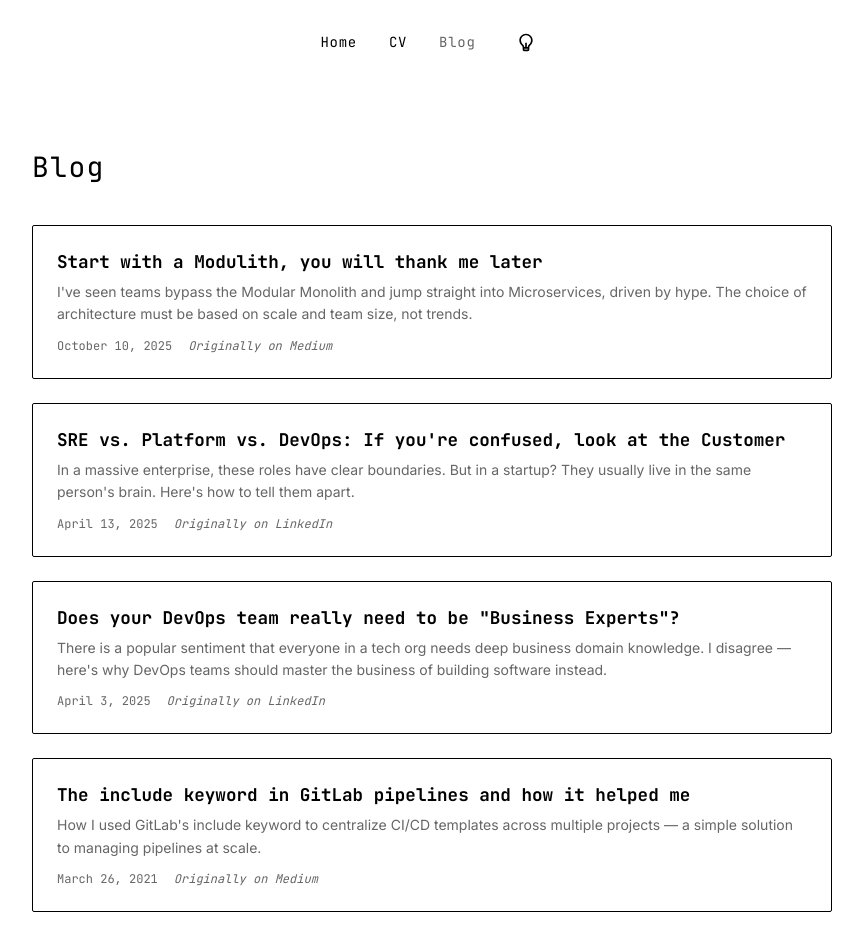
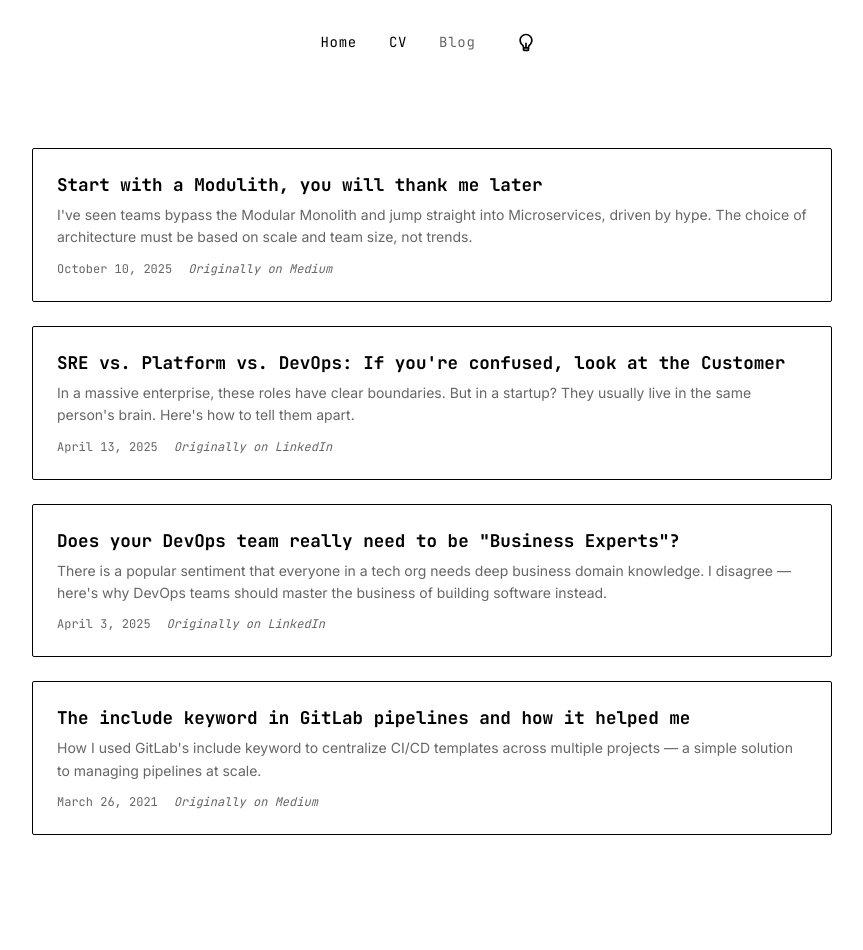
Before and after one commit to varn0/varno, a React (Vite) app: page /blog in a window 1280 px wide. Shown: the top 950 px of the page, without its empty margins (208-1071 px from the left). Built offline with nearby package versions, Linux system fonts and the light colour scheme.

Commit message:
style: remove redundant Blog title from BlogIndex

```diff
--- a/src/components/tech/BlogIndex.tsx
+++ b/src/components/tech/BlogIndex.tsx
@@ -33,7 +33,6 @@ export function BlogIndex() {
   if (loading) {
     return (
       <div className="blog-page">
-        <h2 className="blog-page-title">Blog</h2>
         <p className="blog-loading">Loading...</p>
       </div>
     )
@@ -41,7 +40,6 @@ export function BlogIndex() {
 
   return (
     <div className="blog-page">
-      <h2 className="blog-page-title">Blog</h2>
       <div className="blog-list">
         {posts.map(post => (
           <BlogCard key={post.slug} post={post} />
```
